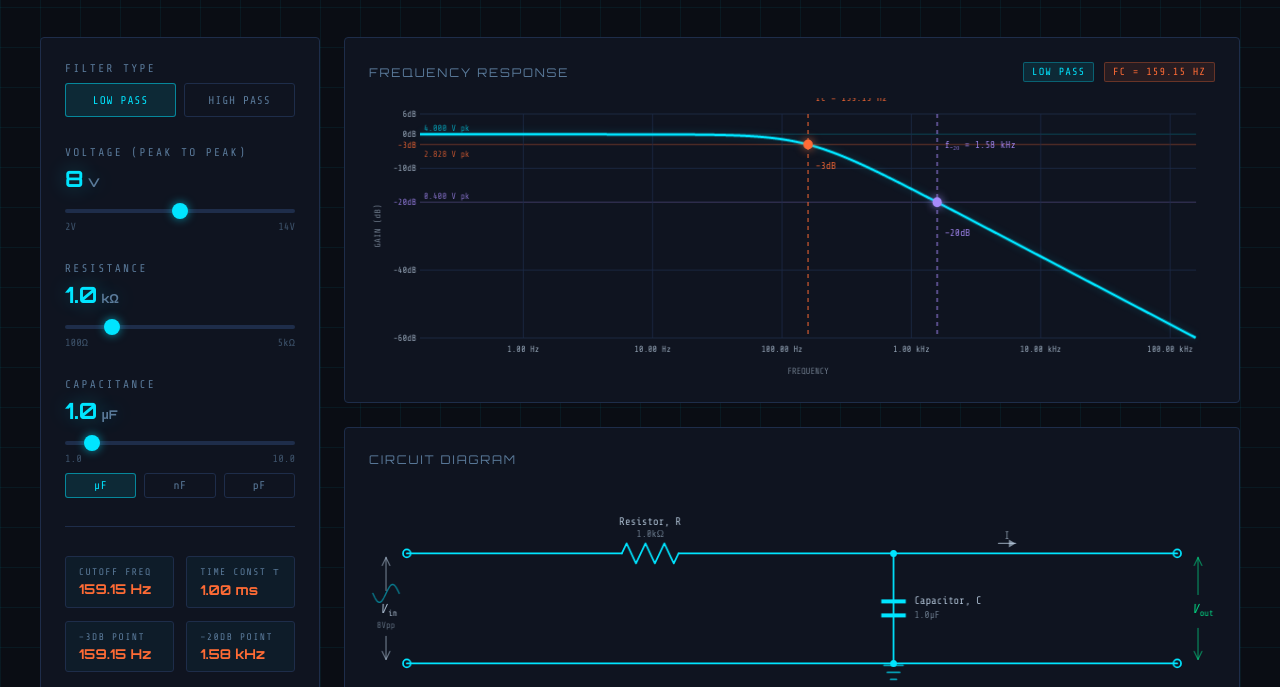
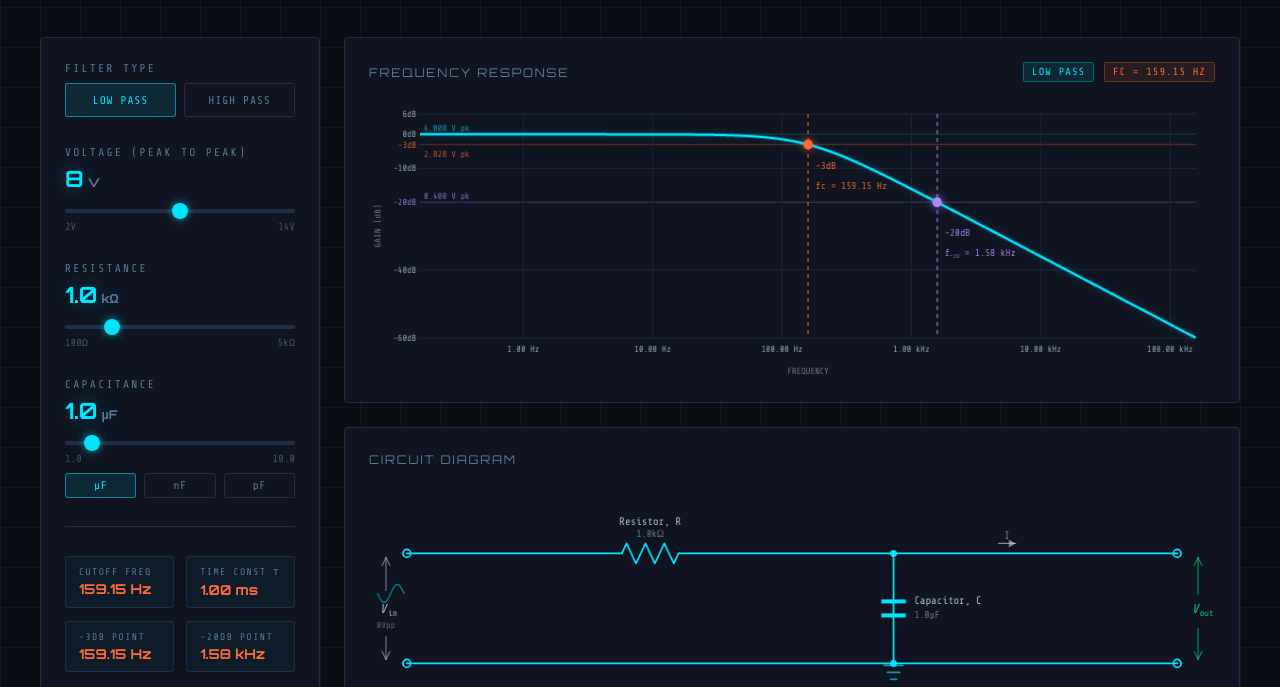
Before and after one commit to don-nz/WaveSimulator, a plain HTML site: page rc_filter.html in a window 1280 px wide. Shown: the part 113-800 px from the top of the page. Drawn offline with nearby package versions, Linux system fonts and the light colour scheme.

Commit message:
Update rc_filter.html

```diff
--- a/rc_filter.html
+++ b/rc_filter.html
@@ -687,7 +687,7 @@
     bodeCtx.font      = '10px Share Tech Mono';
     bodeCtx.textAlign = fcX > plotW * 0.7 ? 'right' : 'left';
     const lOff        = fcX > plotW * 0.7 ? -8 : 8;
-    bodeCtx.fillText(`fc = ${formatFreq(fc)}`, fcX + lOff, fcY - 44);
+    bodeCtx.fillText(`fc = ${formatFreq(fc)}`, fcX + lOff, fcY + 44);
     bodeCtx.fillText(`−3dB`, fcX + lOff, fcY + 24);
 
     // ── −20dB marker (purple) ─────────────────────────────────────────────
@@ -713,7 +713,7 @@
       bodeCtx.font      = '10px Share Tech Mono';
       bodeCtx.textAlign = x20 > plotW * 0.7 ? 'right' : 'left';
       const lOff20      = x20 > plotW * 0.7 ? -8 : 8;
-      bodeCtx.fillText(`f₋₂₀ = ${formatFreq(f20db)}`, x20 + lOff20, y20 - 54);
+      bodeCtx.fillText(`f₋₂₀ = ${formatFreq(f20db)}`, x20 + lOff20, y20 + 54);
       bodeCtx.fillText(`−20dB`, x20 + lOff20, y20 + 34);
     }
 
@@ -1044,7 +1044,7 @@
     const sineH = 18, sineW = 28;
     for (let i = 0; i <= 40; i++) {
       const t  = (i / 40) * Math.PI * 2;
-      const px = labelX - sineW/2 + (sineW * i / 40);
+      const px = labelX + 5 - sineW/2 + (sineW * i / 40);
       const py = wireY + 40 + Math.sin(t) * sineH/2;
       i === 0 ? circuitCtx.moveTo(px, py) : circuitCtx.lineTo(px, py);
     }
```
